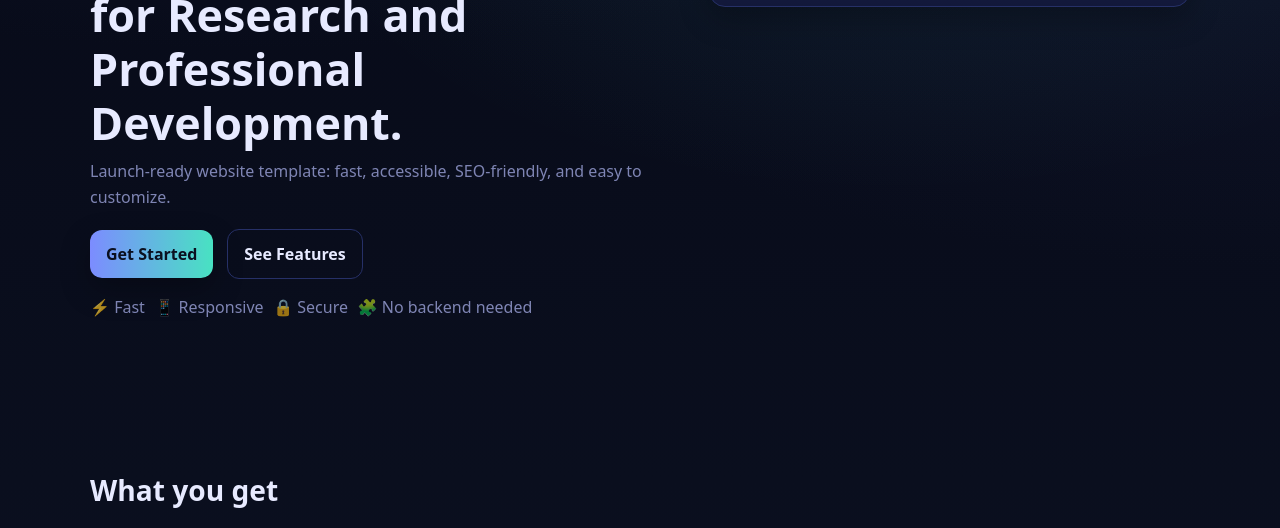
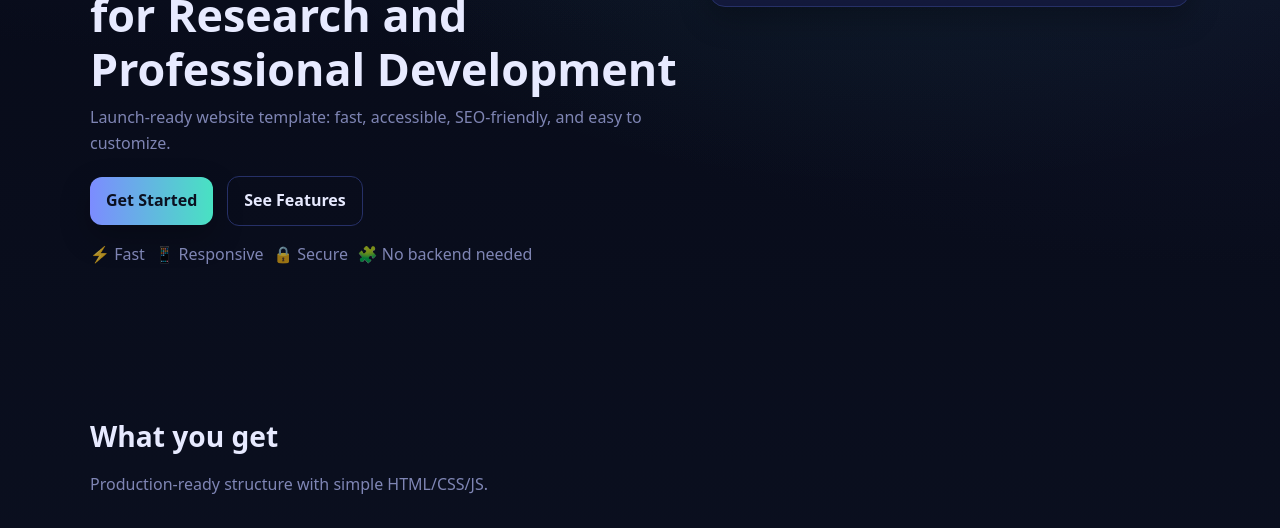
Before and after one commit to BernSGP/SAGERPRO, a plain HTML site: page index.html in a window 1280 px wide. Shown: the part 233-761 px from the top of the page. Drawn offline with Linux system fonts and the light colour scheme.

Commit message:
Update index.html

```diff
--- a/index.html
+++ b/index.html
@@ -32,7 +32,7 @@
     <section class="hero">
       <div class="container hero-grid">
         <div class="hero-text">
-          <h1>Savant Guard Enterprise for Research and Professional Development.</h1>
+          <h1>Savant Guard Enterprise for Research and Professional Development</h1>
           <p>Launch-ready website template: fast, accessible, SEO-friendly, and easy to customize.</p>
           <div class="cta">
             <a class="btn" href="#contact">Get Started</a>
```
